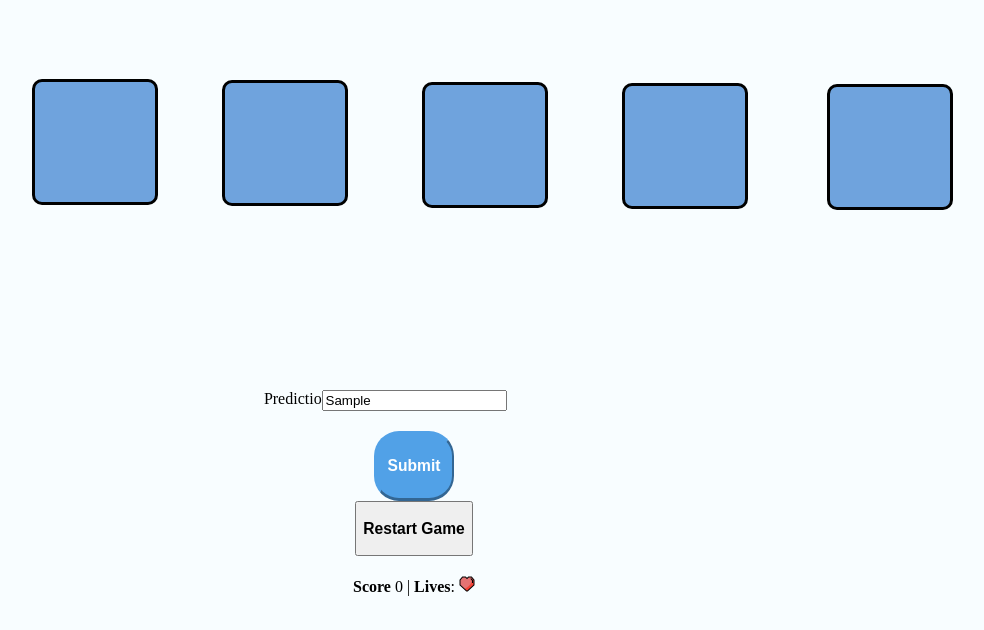
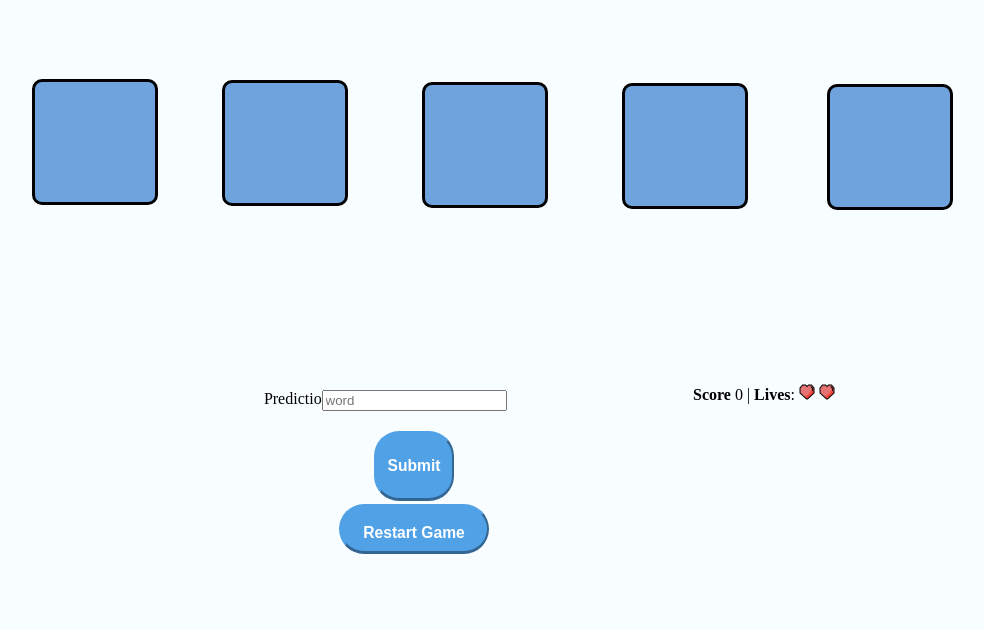
Before and after one commit to itu-itis24-always01/itu-itis24-always01.github.io, a plain HTML site: page game.html in a window 1280 px wide. Both pictures are taken after typing "Sample" into the empty fields and a click on the button "Submit". Shown: the part 158-788 px from the top of the page, without its empty margins (226-1210 px from the left). Drawn offline with Linux system fonts and the light colour scheme.

Commit message:
Added winning alert and added functionality to the restart button

```diff
--- a/game.css
+++ b/game.css
@@ -102,4 +102,26 @@ body{
     border-radius: 10px;
 }
 #restart-button{
-    background-c
+    background-color:#51a1e7;
+    border-color: #51a1e7;
+    text-align: center;
+    width: 150px;
+    height:50px;
+    margin-top: 70px;
+    border-radius: 25px;
+    color:white;
+    border-top-width: 3px;
+    border-bottom-width: 3px;
+    margin-top:3px;
+
+}
+#score-part{
+    margin-left:700px;
+    margin-top:-190px;
+}
+.hidden{
+    display:none;
+}
+#restart-button:hover{
+    color:#006aff;
+}
--- a/game.html
+++ b/game.html
@@ -25,4 +25,13 @@
             <strong>Score</strong> <span id="score">0</span> | <strong>Lives</strong>:
             <span id="hearts">
               <img src="heart.png" id="heart1">
-              <img sr
+              <img src="heart.png" id="heart2">
+              <img src="heart.png" id="heart3">
+            </span>
+        </div>
+
+
+    <script src="game.js"></script>
+
+</body>
+</html>
--- a/game.js
+++ b/game.js
@@ -1,4 +1,49 @@
 const playerSubmit = document.getElementById("submit");
 const playerInput = document.getElementById("prediction");
 const playerScore = document.getElementById("score");
-const playerRestartBu
+const playerRestartButton = document.getElementById("restart-button");
+const playerHeart1 = document.getElementById("heart1");
+const playerHeart2 = document.getElementById("heart2");
+const playerHeart3 = document.getElementById("heart3");
+
+let score = 0;
+let wrong = 0;
+const array_words = ["B", "L", "I", "N", "K"];
+let userinput = "";
+
+playerSubmit.onclick = function () {
+    userinput = playerInput.value;
+    if (array_words.includes(userinput.toUpperCase())) {
+        score = score + 20;
+        playerScore.textContent = score;
+    } else {
+        wrong = wrong + 1;
+        if (wrong === 1) {
+            playerHeart1.classList.add("hidden");
+        } else if (wrong === 2) {
+            playerHeart2.classList.add("hidden");
+        } else if (wrong === 3) {
+            playerHeart3.classList.add("hidden");
+            alert("You Lost The Game!");
+        }
+    }
+    if (score === 100){
+        alert("Congradulation You Won The Game!")
+    }
+    playerInput.value = ""
+};
+
+playerRestartButton.classList.add("hidden");
+playerInput.addEventListener("input", function () {
+    userinput = playerInput.value;
+    if (userinput.length > 0) {
+        playerRestartButton.classList.remove("hidden");
+    }
+});
+
+playerRestartButton.onclick = function (){
+    playerScore.textContent= 0;
+    playerHeart1.classList.remove("hidden");
+    playerHeart2.classList.remove("hidden");
+    playerHeart3.classList.remove("hidden");
+}
```
